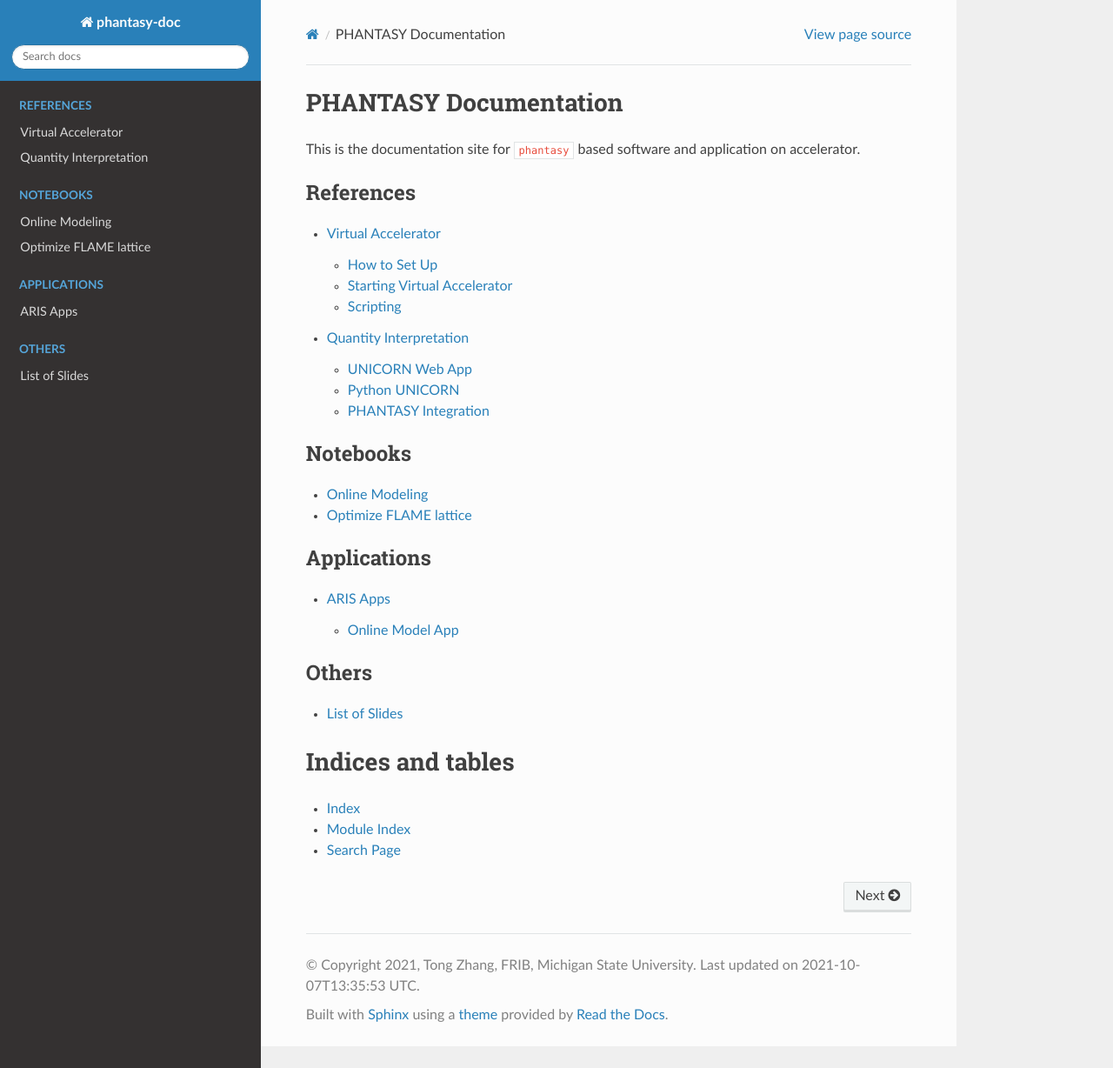
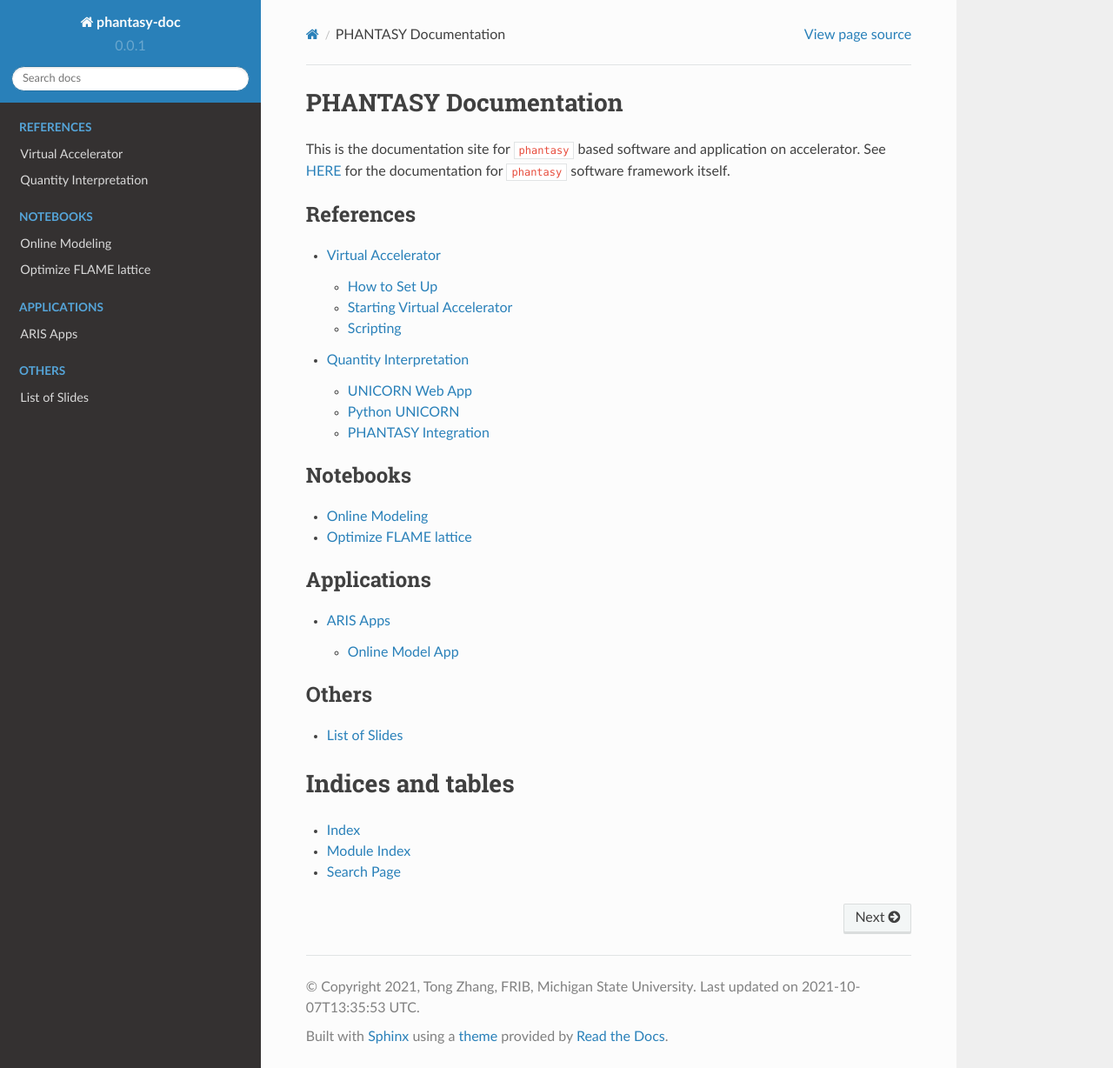
Before and after one commit to archman/phantasy-doc, a Sphinx documentation site: the page built from source/index.rst, in a window 1280 px wide and 1228 px high. Shown: the whole window at 87% size. Built offline with Sphinx 7.4.7 and the Read the Docs theme 2.0.0, drawn with Linux system fonts in a browser that asks for light colours.

Commit message:
DOC: Add link for phantasy framework itself.

```diff
--- a/source/conf.py
+++ b/source/conf.py
@@ -23,6 +23,7 @@ copyright = '2021, Tong Zhang, FRIB, Michigan State University'
 author = 'Tong Zhang'
 
 # The full version, including alpha/beta/rc tags
+version = '0.0.1'
 release = '0.0.1'
 
 
--- a/source/index.rst
+++ b/source/index.rst
@@ -8,6 +8,11 @@ PHANTASY Documentation
 ======================
 
 This is the documentation site for ``phantasy`` based software and application on accelerator.
+See |phantasy-pages| for the documentation for ``phantasy`` software framework itself.
+
+.. |phantasy-pages| raw:: html
+
+    <a href="https://archman.gitlab.io/phantasy-pages/" target="_blank">HERE</a>
 
 .. toctree::
    :maxdepth: 2
```
